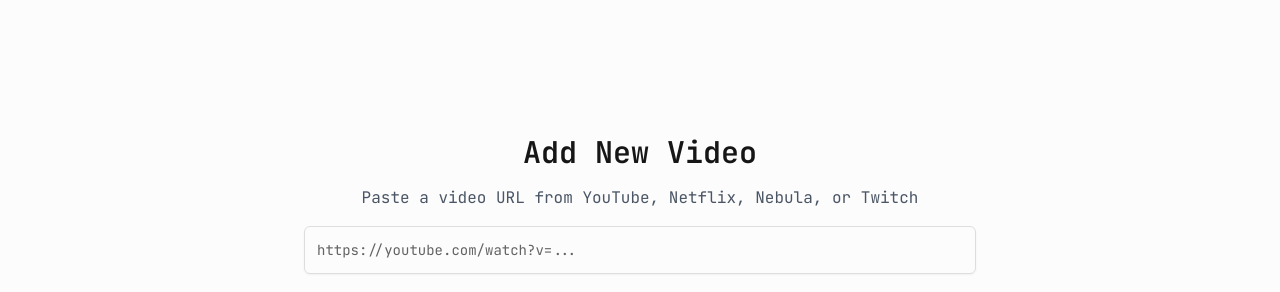
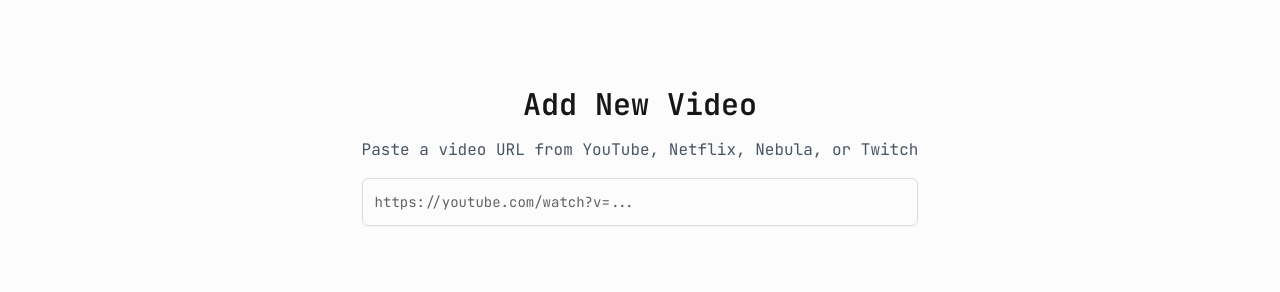
Before and after one commit to wcleeah/vibe-watchlist, a Next.js app: page / in a window 1280 px wide. Shown: the part 341-633 px from the top of the page. Built offline with nearby package versions, Linux system fonts and the light colour scheme; no server answers; the database is empty.

Commit message:
Fix vertical centering - move min-h-screen and centering to main element for screen height centering

```diff
--- a/app/page.tsx
+++ b/app/page.tsx
@@ -53,10 +53,10 @@
   ) : null;
 
   return (
-    <div className="min-h-screen bg-background text-foreground">
+    <div className="bg-background text-foreground">
       <NavigationTabs />
 
-      <main className="container mx-auto px-4 py-12 max-w-6xl">
+      <main className="min-h-screen container mx-auto px-4 py-12 max-w-6xl flex items-center justify-center">
         <LayoutManager
           hasContent={hasContent}
           header={header}
--- a/components/layout/page-layouts.tsx
+++ b/components/layout/page-layouts.tsx
@@ -7,7 +7,7 @@
 
 export function CenteredLayout({ children, className }: CenteredLayoutProps) {
   return (
-    <div className={`min-h-screen flex items-center justify-center p-4 ${className}`}>
+    <div className={`flex items-center justify-center p-4 ${className}`}>
       <div className="w-full max-w-2xl space-y-6">
         {children}
       </div>
@@ -23,7 +23,7 @@
 
 export function SplitLayout({ left, right, className }: SplitLayoutProps) {
   return (
-    <div className={`grid grid-cols-1 lg:grid-cols-5 gap-0 min-h-screen ${className}`}>
+    <div className={`grid grid-cols-1 lg:grid-cols-5 gap-0 ${className}`}>
       {/* Left side */}
       <div className="lg:col-span-2 order-2 lg:order-1 flex items-center px-4">
         <div className="w-full">
```
